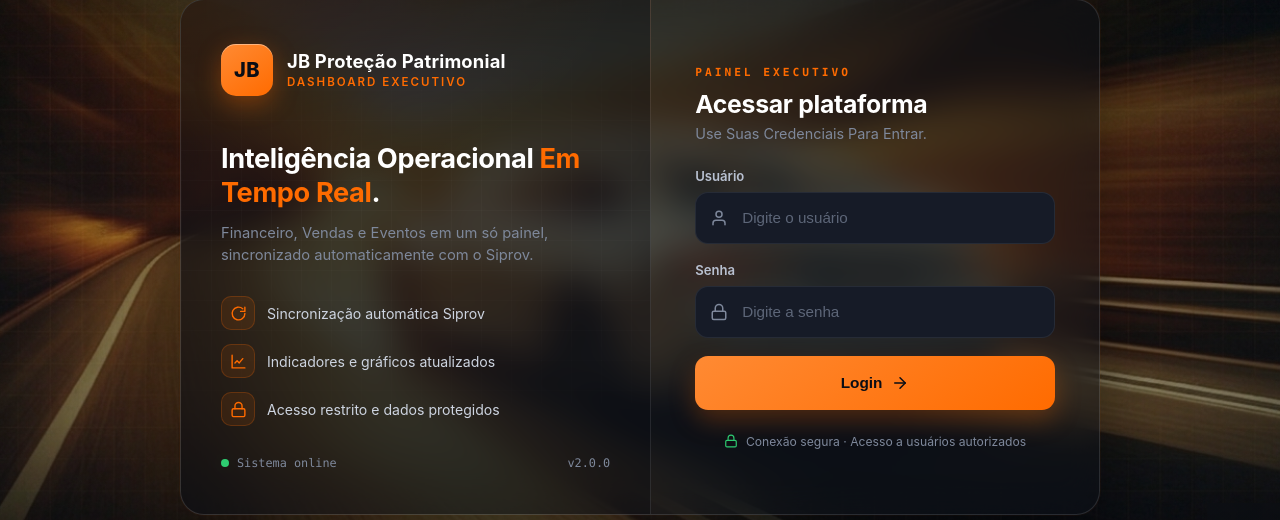
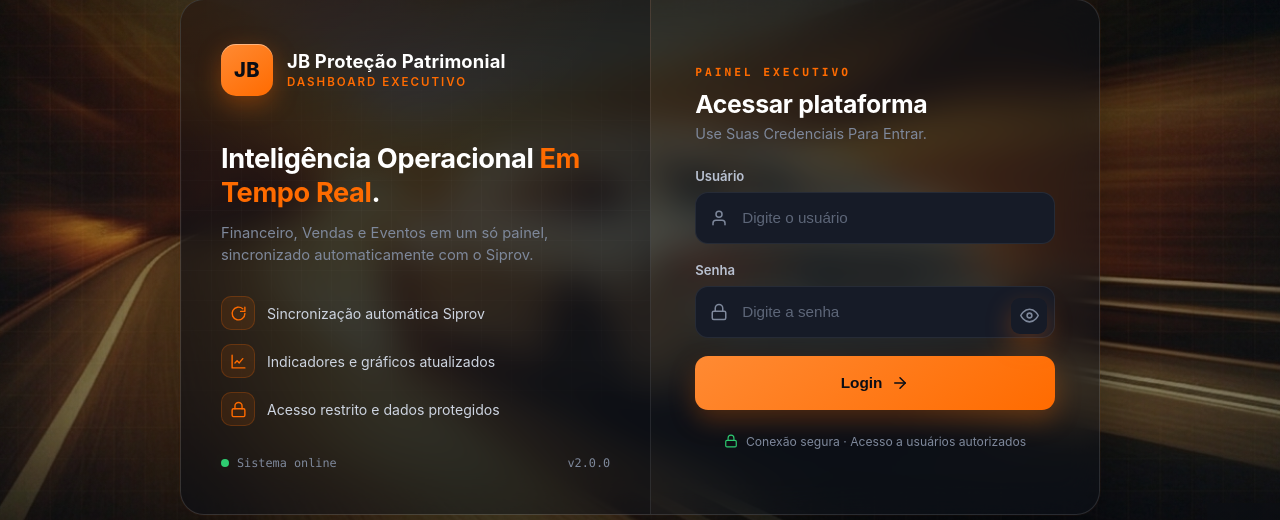
Before and after one commit to trf12305/Trabalho_JB, a Flask app: page / in a window 1280 px wide. Shown: the part 143-663 px from the top of the page. Run offline with Flask 3, Linux system fonts and the light colour scheme.

Commit message:
feat(login): botao mostrar/ocultar senha (olhinho) + fix comentario CSS sem fechamento
- Adiciona botao de olho no campo de senha que alterna entre ocultar/mostrar
  (input type password<->text), com troca de icone e aria-label.
- Corrige um comentario CSS sem fechamento (/* ... sem */) que estava
  comentando varias regras seguintes (.field, .shell etc.) e quebrando o
  posicionamento.

Co-Authored-By: Claude Opus 4.8 <noreply@anthropic.com>

```diff
--- a/templates/login.html
+++ b/templates/login.html
@@ -6,7 +6,7 @@
     <meta charset="UTF-8">
     <meta name="viewport" content="width=device-width, initial-scale=1.0">
 
-    <title>JB Proteção — Acesso Seguro</title>
+    <title>JB Proteção Patrimonial</title>
 
     <style>
 
@@ -55,8 +55,6 @@
             0%,100%{opacity:.7;}
             50%{opacity:1;}
         }
-
-        /* ====== CARTÃO PRINCIPAL (split) ====== */
         .shell{
             position:relative;
             z-index:2;
@@ -79,7 +77,6 @@
             to{opacity:1; transform:translateY(0);}
         }
 
-        /* ====== PAINEL DE MARCA (esquerda) ====== */
         .brand{
             position:relative;
             padding:44px 40px;
@@ -323,6 +320,27 @@
         }
         .field:focus-within > svg{stroke:var(--orange);}
 
+        /* botão olho (mostrar/ocultar senha) */
+        .toggle-eye{
+            position:absolute;
+            right:8px;
+            width:36px;
+            height:36px;
+            display:flex;
+            align-items:center;
+            justify-content:center;
+            background:transparent;
+            border:none;
+            border-radius:9px;
+            color:var(--muted);
+            cursor:pointer;
+            padding:0;
+            transition:color .15s, background .15s;
+        }
+        .toggle-eye:hover{ color:var(--text); background:rgba(255,255,255,.05); }
+        .toggle-eye svg{ width:19px; height:19px; stroke:currentColor; }
+        #senha{ padding-right:48px; }   /* espaço pro botão olho */
+
         input:-webkit-autofill,
         input:-webkit-autofill:hover,
         input:-webkit-autofill:focus{
@@ -389,18 +407,11 @@
         }
 
     </style>
-
 </head>
-
 <body>
-
     <div class="ambient"></div>
-
     <div class="shell">
-
-        <!-- Painel de marca (desktop) -->
         <aside class="brand">
-
             <div class="brand-top">
                 <div class="logo-icon">JB</div>
                 <div class="logo-text">
@@ -412,7 +423,6 @@
                 <h1>Inteligência Operacional <em>Em Tempo Real</em>.</h1>
                 <p>Financeiro, Vendas e Eventos em um só painel, sincronizado automaticamente com o Siprov.</p>
             </div>
-
             <div class="features">
                 <div class="feature">
                     <span class="ic">
@@ -433,15 +443,11 @@
                     Acesso restrito e dados protegidos
                 </div>
             </div>
-
             <div class="brand-foot">
                 <div class="status"><span class="dot"></span> Sistema online</div>
                 <div>v2.0.0</div>
             </div>
-
         </aside>
-
-        <!-- Formulário -->
         <main class="panel">
             <div class="mobile-logo">
                 <div class="logo-icon">JB</div>
@@ -470,6 +476,10 @@
                     <div class="field">
                         <svg viewBox="0 0 24 24" fill="none" stroke-width="2" stroke-linecap="round" stroke-linejoin="round"><rect x="3" y="11" width="18" height="11" rx="2"/><path d="M7 11V7a5 5 0 0 1 10 0v4"/></svg>
                         <input id="senha" type="password" name="senha" placeholder="Digite a senha" autocomplete="current-password" required>
+                        <button type="button" id="toggle-senha" class="toggle-eye" aria-label="Mostrar senha">
+                            <svg id="eye-open" viewBox="0 0 24 24" fill="none" stroke-width="2" stroke-linecap="round" stroke-linejoin="round"><path d="M1 12s4-8 11-8 11 8 11 8-4 8-11 8-11-8-11-8z"/><circle cx="12" cy="12" r="3"/></svg>
+                            <svg id="eye-closed" viewBox="0 0 24 24" fill="none" stroke-width="2" stroke-linecap="round" stroke-linejoin="round" style="display:none"><path d="M17.94 17.94A10.07 10.07 0 0 1 12 20c-7 0-11-8-11-8a18.45 18.45 0 0 1 5.06-5.94M9.9 4.24A9.12 9.12 0 0 1 12 4c7 0 11 8 11 8a18.5 18.5 0 0 1-2.16 3.19m-6.72-1.07a3 3 0 1 1-4.24-4.24"/><line x1="1" y1="1" x2="23" y2="23"/></svg>
+                        </button>
                     </div>
                 </div>
                 <button type="submit">
@@ -492,6 +502,21 @@
             btn.innerHTML = 'Entrando...';
             btn.disabled = true;
         });
+
+        // Mostrar/ocultar senha (olhinho)
+        (function () {
+            const btnEye = document.getElementById('toggle-senha');
+            const inp = document.getElementById('senha');
+            if (!btnEye || !inp) return;
+            btnEye.addEventListener('click', function () {
+                const mostrar = inp.type === 'password';
+                inp.type = mostrar ? 'text' : 'password';
+                document.getElementById('eye-open').style.display   = mostrar ? 'none' : '';
+                document.getElementById('eye-closed').style.display = mostrar ? '' : 'none';
+                btnEye.setAttribute('aria-label', mostrar ? 'Ocultar senha' : 'Mostrar senha');
+                inp.focus();
+            });
+        })();
     </script>
 </body>
 </html>
```
